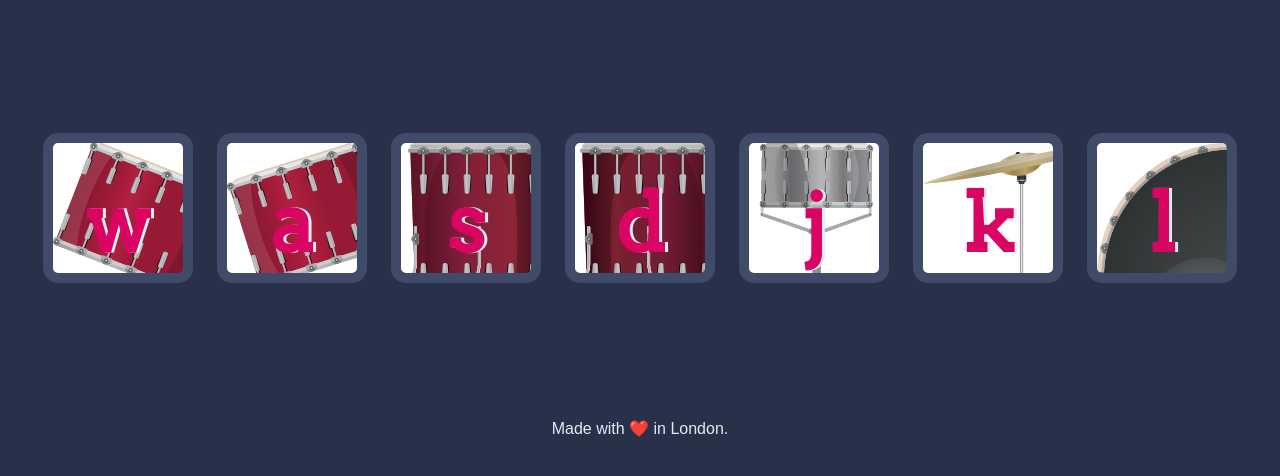
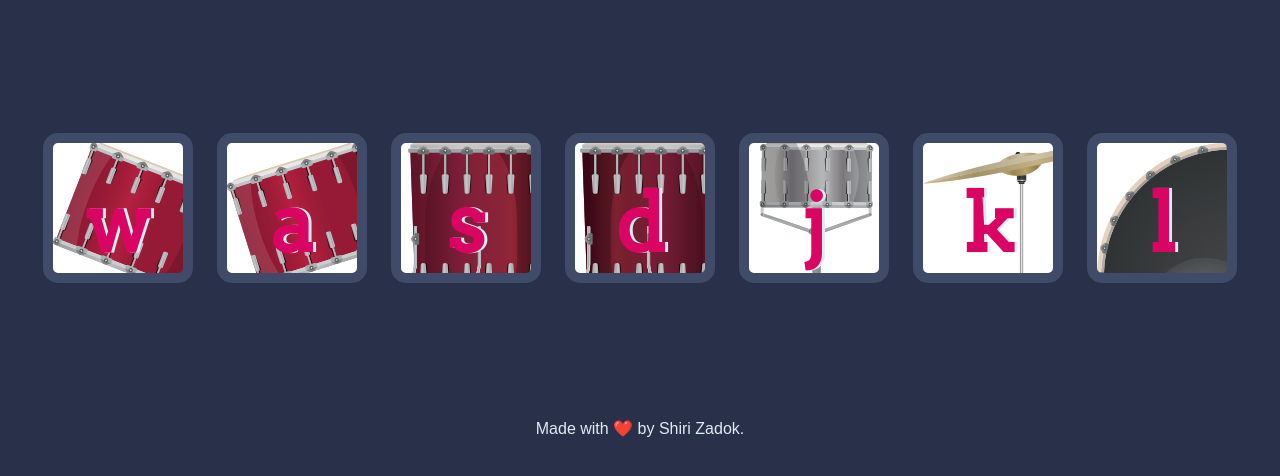
Before and after one commit to shirizadok1/Drum-Kit, a plain HTML site: page index.html in a window 1280 px wide. Shown: the part 156-632 px from the top of the page. Drawn offline with Linux system fonts and the light colour scheme.

Commit message:
Update index.html

```diff
--- a/index.html
+++ b/index.html
@@ -9,7 +9,6 @@
 </head>
 
 <body>
-
   <h1 id="title">Drum 🥁 Kit</h1>
   <div class="set">
     <button class="w drum">w</button>
@@ -24,9 +23,8 @@
 
 <script src="index.js" charset="utf-8"></script>
 
-  </body>
-  <footer>
-    Made with ❤️ in London.
-  </footer>
-
+<footer>
+  Made with ❤️ by Shiri Zadok.
+</footer>
+</body>
 </html>
```
